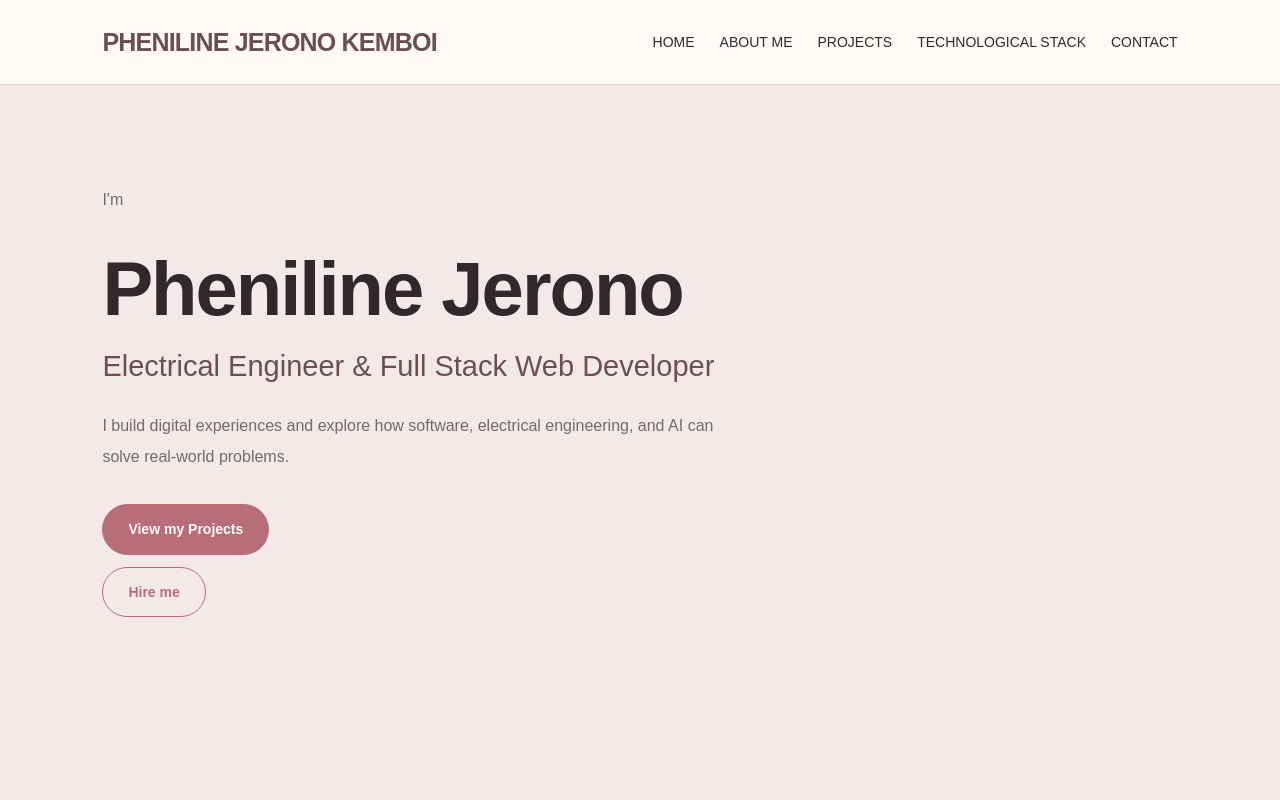
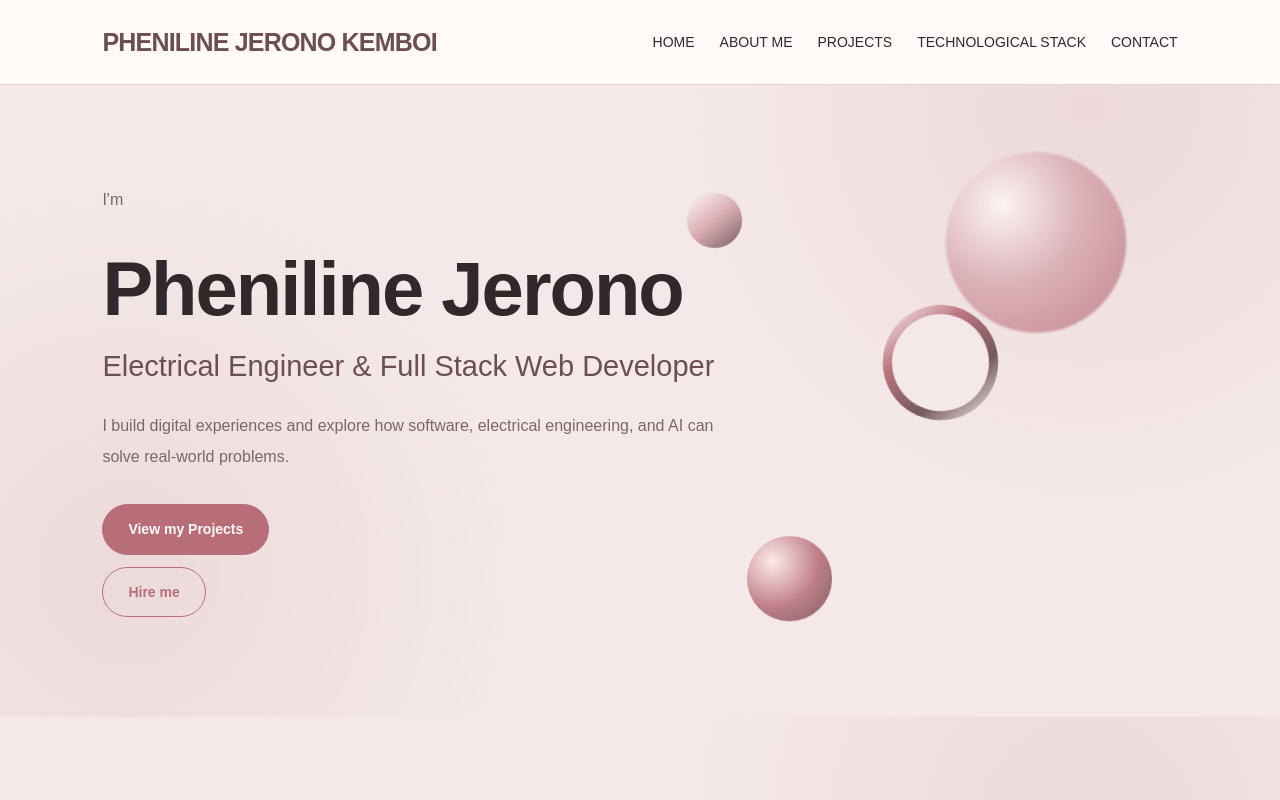
Before and after one commit to Pheniline/Pheniline-s-Portfolio, a React (Vite) app in the folder frontend/portfolio/: page / in a window 1280 px wide. Built offline with nearby package versions, Linux system fonts and the light colour scheme.

Commit message:
Pheniline's portfolio

```diff
--- a/frontend/portfolio/src/App.css
+++ b/frontend/portfolio/src/App.css
@@ -165,3 +165,148 @@ nav div a:hover {
     letter-spacing: -1px;
   }
 }
+
+/* CYBER BADDIE: FLOATING SHAPES */
+
+#home {
+  position: relative;
+  overflow: hidden;
+  isolation: isolate;
+}
+
+#home > *:not(.float-shapes) {
+  position: relative;
+  z-index: 1;
+}
+
+.float-shapes {
+  position: absolute;
+  inset: 0;
+  z-index: 0;
+  pointer-events: none;
+  overflow: hidden;
+}
+
+.orb {
+  position: absolute;
+  display: block;
+  border-radius: 50%;
+  animation: float 7s ease-in-out infinite;
+}
+
+/* Large soft rose orb */
+.orb-one {
+  width: 180px;
+  height: 180px;
+  top: 12%;
+  right: 12%;
+  background: radial-gradient(circle at 30% 30%, #fffaf8, #d6a6ad 45%, #b76e79);
+  opacity: 0.55;
+  filter: blur(1px);
+}
+
+/* Smaller mocha-toned orb */
+.orb-two {
+  width: 85px;
+  height: 85px;
+  right: 35%;
+  bottom: 15%;
+  background: radial-gradient(circle at 30% 30%, #ffebe8, #b76e79 55%, #6b4f52);
+  opacity: 0.65;
+  animation-delay: -2s;
+}
+
+/* Subtle translucent orb */
+.orb-three {
+  width: 55px;
+  height: 55px;
+  top: 20%;
+  right: 42%;
+  background: linear-gradient(135deg, #fffaf8, #d6a6ad, #6b4f52);
+  opacity: 0.7;
+  animation-delay: -4s;
+}
+
+/* Chrome-inspired ring */
+.chrome-ring {
+  position: absolute;
+  width: 115px;
+  height: 115px;
+  right: 22%;
+  top: 38%;
+  border: 9px solid transparent;
+  border-radius: 50%;
+  background:
+    linear-gradient(#f4e9e8, #f4e9e8) padding-box,
+    linear-gradient(135deg, #fffaf8, #b76e79, #6b4f52, #fffaf8) border-box;
+  opacity: 0.75;
+  animation: float 9s ease-in-out infinite reverse;
+}
+
+/* Movement */
+@keyframes float {
+  0%,
+  100% {
+    transform: translateY(0) rotate(0deg);
+  }
+
+  50% {
+    transform: translateY(-22px) rotate(8deg);
+  }
+}
+
+/* Keep the effects subtle on phones */
+@media (max-width: 700px) {
+  .orb-one {
+    width: 110px;
+    height: 110px;
+    right: 5%;
+    top: 8%;
+  }
+
+  .orb-two {
+    width: 55px;
+    height: 55px;
+    right: 8%;
+    bottom: 10%;
+  }
+
+  .orb-three {
+    width: 35px;
+    height: 35px;
+    right: 35%;
+  }
+
+  .chrome-ring {
+    width: 65px;
+    height: 65px;
+    right: 8%;
+    top: 42%;
+    border-width: 6px;
+  }
+}
+
+@media (prefers-reduced-motion: reduce) {
+  .orb,
+  .chrome-ring {
+    animation: none;
+  }
+}
+body {
+  background-color: var(--color-background);
+  background-image:
+    radial-gradient(
+      circle at 85% 15%,
+      rgba(214, 166, 173, 0.24),
+      transparent 32%
+    ),
+    radial-gradient(
+      circle at 10% 80%,
+      rgba(183, 110, 121, 0.12),
+      transparent 30%
+    );
+
+  color: var(--color-text);
+  font-family: Arial, sans-serif;
+  line-height: 1.6;
+}
--- a/frontend/portfolio/src/Home.jsx
+++ b/frontend/portfolio/src/Home.jsx
@@ -19,6 +19,18 @@ function Home() {
       </nav>
 
       <section id="home">
+        <div className="float-shapes" aria-hidden="true">
+          <span className="orb orb-one"></span>
+          <span className="orb orb-two"></span>
+          <span className="orb orb-three"></span>
+          <span className="chrome-ring"></span>
+        </div>
+        <div className="float-shapes" aria-hidden="true">
+          <span className="orb orb-one"></span>
+          <span className="orb orb-two"></span>
+          <span className="orb orb-three"></span>
+          <span className="chrome-ring"></span>
+        </div>
         <p>I'm </p>
         <h1>{name}</h1>
         <h2>{profession}</h2>
```
